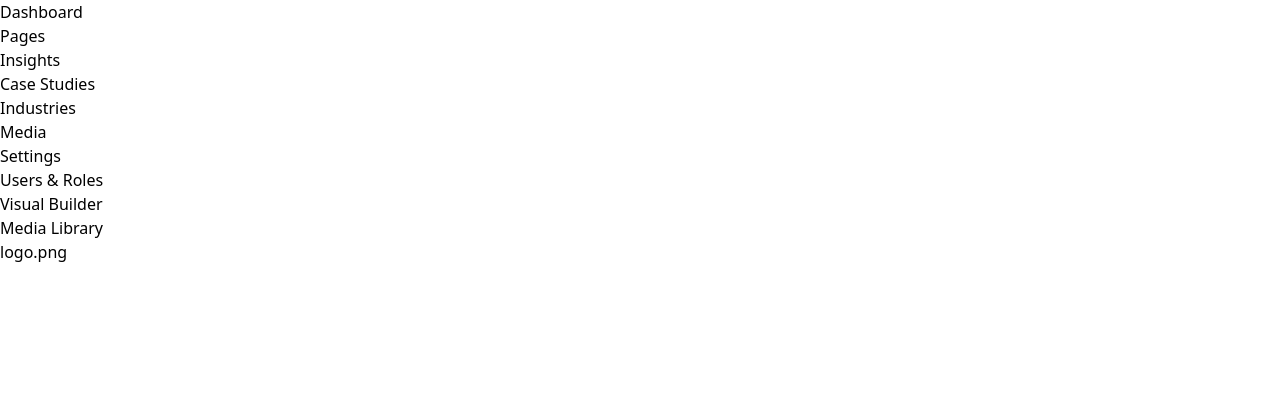
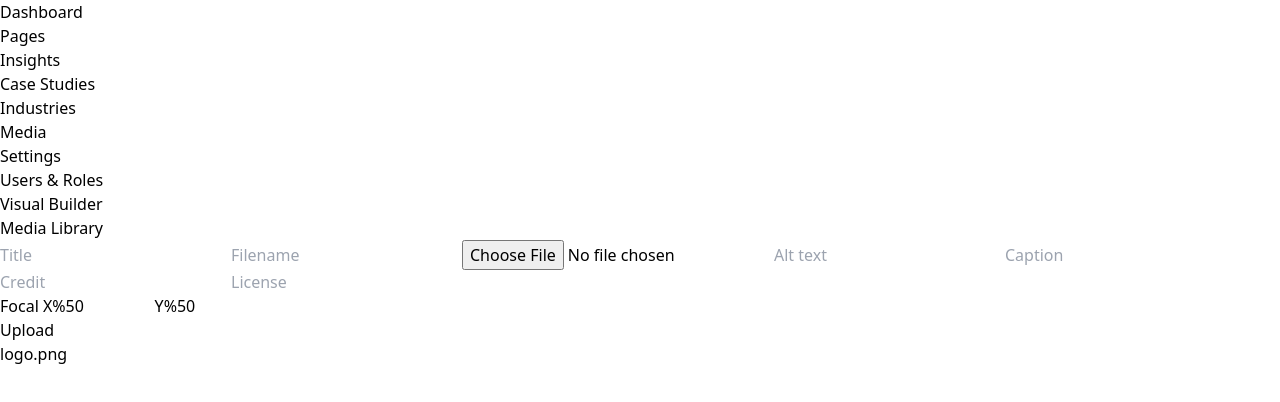
Before and after one commit to adityaamit77/networkk, a Next.js app in the folder apps/cms/: page /media in a window 1280 px wide. Shown: the top 402 px of the page. Built offline with nearby package versions, Linux system fonts and the light colour scheme; no server answers; sample sign-in values are in the browser's storage.

Commit message:
feat: enhance builder and media management

```diff
--- a/apps/cms/pages/media.tsx
+++ b/apps/cms/pages/media.tsx
@@ -1,26 +1,162 @@
-import { useEffect, useState } from 'react';
+import { ChangeEvent, useEffect, useState } from 'react';
 import type { GetServerSideProps } from 'next';
 import Layout from '../components/Layout';
 import DataState from '../components/DataState';
 import { requireAuth } from '../lib/auth';
 
-interface MediaItem { id: number; title: string }
+interface MediaItem {
+  id: number;
+  title: string;
+  url: string;
+}
 
 export default function Media() {
   const [items, setItems] = useState<MediaItem[]>([]);
   const [loading, setLoading] = useState(true);
+  const [title, setTitle] = useState('');
+  const [filename, setFilename] = useState('');
+  const [file, setFile] = useState<File | null>(null);
+  const [alt, setAlt] = useState('');
+  const [caption, setCaption] = useState('');
+  const [credit, setCredit] = useState('');
+  const [license, setLicense] = useState('');
+  const [focal, setFocal] = useState({ x: 50, y: 50 });
 
   useEffect(() => {
     const timer = setTimeout(() => {
-      setItems([{ id: 1, title: 'logo.png' }]);
+      setItems([{ id: 1, title: 'logo.png', url: '/logo.png' }]);
       setLoading(false);
     }, 600);
     return () => clearTimeout(timer);
   }, []);
 
+  useEffect(() => {
+    if (title) {
+      const ext = file ? file.name.split('.').pop() : 'png';
+      const slug = title.toLowerCase().replace(/\s+/g, '-');
+      setFilename(`${slug}.${ext}`);
+    }
+  }, [title, file]);
+
+  const handleFile = (e: ChangeEvent<HTMLInputElement>) => {
+    if (e.target.files?.[0]) setFile(e.target.files[0]);
+  };
+
+  const convert = (src: File, type: string) =>
+    new Promise<string>((resolve) => {
+      const img = new Image();
+      const reader = new FileReader();
+      reader.onload = () => {
+        img.src = reader.result as string;
+      };
+      reader.readAsDataURL(src);
+      img.onload = () => {
+        const canvas = document.createElement('canvas');
+        canvas.width = img.width;
+        canvas.height = img.height;
+        const ctx = canvas.getContext('2d');
+        if (ctx) {
+          ctx.drawImage(img, 0, 0);
+          resolve(canvas.toDataURL(type));
+        } else {
+          resolve('');
+        }
+      };
+    });
+
+  const upload = async () => {
+    if (!file || !alt) {
+      alert('File and alt text are required');
+      return;
+    }
+    await Promise.all([convert(file, 'image/webp'), convert(file, 'image/avif')]);
+    setItems((prev) => [
+      ...prev,
+      { id: prev.length + 1, title: filename || file.name, url: URL.createObjectURL(file) }
+    ]);
+    setTitle('');
+    setFilename('');
+    setFile(null);
+    setAlt('');
+    setCaption('');
+    setCredit('');
+    setLicense('');
+  };
+
   return (
     <Layout>
       <h1 className="mb-4 text-2xl font-bold">Media Library</h1>
+      <div className="mb-6">
+        <form
+          onSubmit={(e) => {
+            e.preventDefault();
+            upload();
+          }}
+          className="space-y-2"
+        >
+          <input
+            className="block w-full rounded border px-2 py-1"
+            placeholder="Title"
+            value={title}
+            onChange={(e) => setTitle(e.target.value)}
+          />
+          <input
+            className="block w-full rounded border px-2 py-1"
+            placeholder="Filename"
+            value={filename}
+            onChange={(e) => setFilename(e.target.value)}
+          />
+          <input type="file" accept="image/*" onChange={handleFile} />
+          <input
+            className="block w-full rounded border px-2 py-1"
+            placeholder="Alt text"
+            required
+            value={alt}
+            onChange={(e) => setAlt(e.target.value)}
+          />
+          <input
+            className="block w-full rounded border px-2 py-1"
+            placeholder="Caption"
+            value={caption}
+            onChange={(e) => setCaption(e.target.value)}
+          />
+          <input
+            className="block w-full rounded border px-2 py-1"
+            placeholder="Credit"
+            value={credit}
+            onChange={(e) => setCredit(e.target.value)}
+          />
+          <input
+            className="block w-full rounded border px-2 py-1"
+            placeholder="License"
+            value={license}
+            onChange={(e) => setLicense(e.target.value)}
+          />
+          <div>
+            <label className="mr-2 text-sm">Focal X%</label>
+            <input
+              type="number"
+              min={0}
+              max={100}
+              value={focal.x}
+              onChange={(e) => setFocal({ ...focal, x: Number(e.target.value) })}
+              className="w-20 rounded border px-2 py-1"
+            />
+            <label className="mx-2 text-sm">Y%</label>
+            <input
+              type="number"
+              min={0}
+              max={100}
+              value={focal.y}
+              onChange={(e) => setFocal({ ...focal, y: Number(e.target.value) })}
+              className="w-20 rounded border px-2 py-1"
+            />
+          </div>
+          <button type="submit" className="rounded bg-blue-600 px-3 py-1 text-white">
+            Upload
+          </button>
+        </form>
+      </div>
       <DataState loading={loading} items={items} error={null}>
         <ul>
           {items.map((p) => (
```
Also changed, not shown: apps/cms/components/builder/VisualBuilder.tsx (+82 -6 lines).
